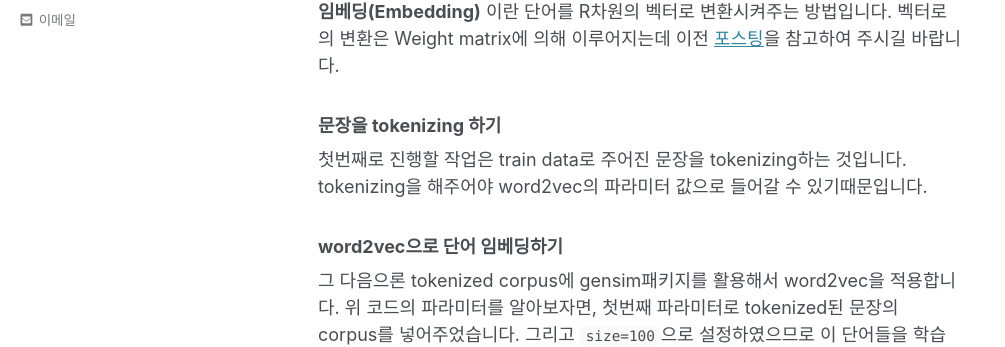
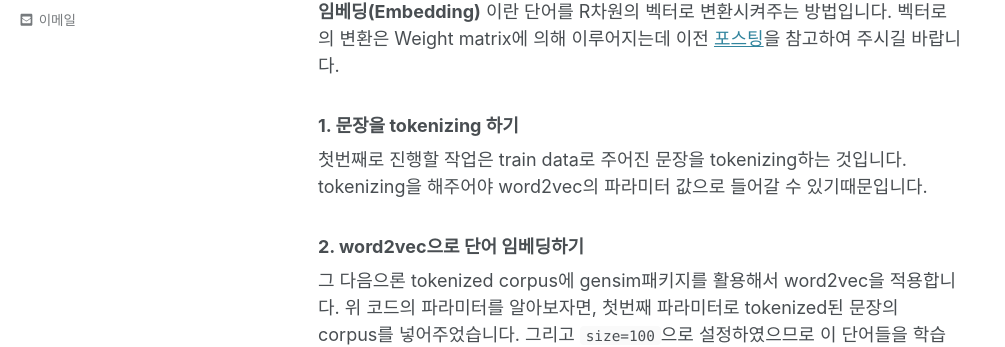
Before and after one commit to arisongha/hansololee.github.io, a Jekyll site: the page built from _posts/2019-01-29-word2vec_withcode.md, in a window 1280 px wide and 900 px high, scrolled down 715 px. Shown: the part 145-492 px from the top of the window, without its empty margins (0-1005 px from the left). Built offline with Jekyll 4.4.1, drawn with Linux system fonts in a browser that asks for light colours; cached includes are drawn as plain includes; nearby versions of some CDN libraries.

Commit message:
Update 2019-01-29-word2vec_withcode.md

```diff
--- a/_posts/2019-01-29-word2vec_withcode.md
+++ b/_posts/2019-01-29-word2vec_withcode.md
@@ -24,11 +24,11 @@ categories:
 
 **임베딩(Embedding)** 이란 단어를 R차원의 벡터로 변환시켜주는 방법입니다. 벡터로의 변환은 Weight matrix에 의해 이루어지는데 이전 <a href="https://hansololee.github.io/naturallanguageprocessing/word2vec/">포스팅</a>을 참고하여 주시길 바랍니다.
 
-### 문장을 tokenizing 하기
+### 1. 문장을 tokenizing 하기
 
 첫번째로 진행할 작업은 train data로 주어진 문장을 tokenizing하는 것입니다. tokenizing을 해주어야 word2vec의 파라미터 값으로 들어갈 수 있기때문입니다.
 
-### word2vec으로 단어 임베딩하기
+### 2. word2vec으로 단어 임베딩하기
 
 그 다음으론 tokenized corpus에 gensim패키지를 활용해서 word2vec을 적용합니다. 위 코드의 파라미터를 알아보자면, 첫번째 파라미터로 tokenized된 문장의 corpus를 넣어주었습니다. 그리고 `size=100`으로 설정하였으므로 이 단어들을 학습해서 각 단어를 100차원의 벡터로 변경해줍니다. 또한 `sg=1`은 방법론으로 **skip-gram** 방식을 채택했음을 의미합니다. `window=2`이므로 중심 단어 앞뒤로 2개까지 학습합니다. 즉 중심단어와 앞뒤로 2개니까 총 4번 학습하게 되는 것이지요. `min_count=3`이므로 corpus 내 최소 3번이상 출현한 단어를 대상으로 합니다. `worker=2`는 듀얼코어 사용을 의미(작업 여건에 따라 다르겠지만 보통 core-1정도 하는걸로 알고있습니다.)하고, 마지막으로 `iter=100`은 100번 반복 학습하라는 의미입니다.
 
```
